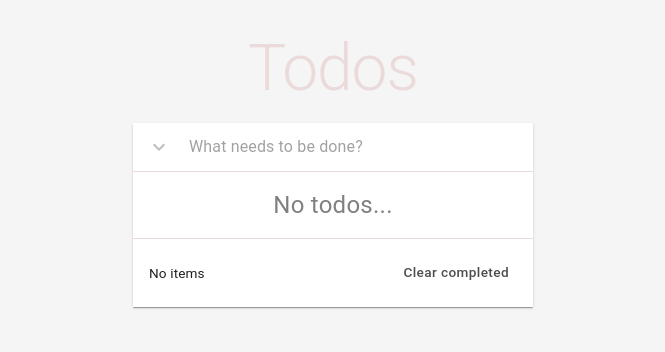
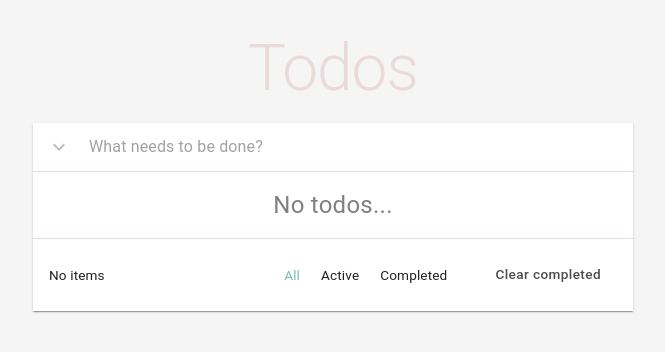
Before and after one commit to kovalkl/mindbox_test, a React (Vite) app: page / in a window 1280 px wide. Shown: the top 352 px of the page, without its empty margins (307-972 px from the left). Built offline with nearby package versions, Linux system fonts and the light colour scheme.

Commit message:
feat: implement filter todos

```diff
--- a/src/components/TodoApp/TodoApp.tsx
+++ b/src/components/TodoApp/TodoApp.tsx
@@ -1,4 +1,4 @@
-import { useState } from "react";
+import { useEffect, useState } from "react";
 
 import Paper from "@mui/material/Paper";
 
@@ -8,10 +8,21 @@ import { TodoControls } from "@/components/TodoApp/components/TodoControls/TodoC
 
 import { getIncompleteTodosCount } from "@/components/TodoApp/components/getIncompleteTodosCount";
 
-import { TodoType } from "@/components/TodoApp/types";
+import { FilterType, TodoType } from "@/components/TodoApp/types";
 
 export const TodoApp = () => {
   const [todos, setTodos] = useState<TodoType[]>([]);
+  const [filteredTodos, setFilteredTodos] = useState<TodoType[]>([]);
+  const [currentFilter, setCurrentFilter] = useState<FilterType>("all");
+
+  useEffect(() => {
+    const filterMap = {
+      all: todos,
+      active: todos.filter((todo) => !todo.isCompleted),
+      completed: todos.filter((todo) => todo.isCompleted),
+    };
+    setFilteredTodos(filterMap[currentFilter]);
+  }, [todos, currentFilter]);
 
   const addTodo = (newTodo: string) => {
     setTodos((todos) => [
@@ -35,10 +46,12 @@ export const TodoApp = () => {
   return (
     <Paper className="todo-app">
       <TodoInput addTodo={addTodo} />
-      <TodoList todos={todos} toggleCompleted={toggleCompleted} />
+      <TodoList todos={filteredTodos} toggleCompleted={toggleCompleted} />
       <TodoControls
         todoCount={getIncompleteTodosCount(todos)}
         clearCompleted={clearCompleted}
+        currentFilter={currentFilter}
+        setCurrentFilter={setCurrentFilter}
       />
     </Paper>
   );
--- a/src/components/TodoApp/components/TodoControls/TodoControls.tsx
+++ b/src/components/TodoApp/components/TodoControls/TodoControls.tsx
@@ -1,23 +1,35 @@
 import Stack from "@mui/material/Stack";
 import Typography from "@mui/material/Typography";
+import Button from "@mui/material/Button";
+
+import { TodoFilter } from "@/components/TodoApp/components/TodoFilter/TodoFilter";
 
 import { getCounterText } from "@/components/TodoApp/components/TodoControls/getCounterText";
-import Button from "@mui/material/Button";
+import { FilterType } from "@/components/TodoApp/types";
 
 type TodoControlsProps = {
   todoCount: number;
   clearCompleted: () => void;
+  currentFilter: FilterType;
+  // eslint-disable-next-line no-unused-vars
+  setCurrentFilter: (filter: FilterType) => void;
 };
 
 export const TodoControls = ({
   todoCount,
   clearCompleted,
+  currentFilter,
+  setCurrentFilter,
 }: TodoControlsProps) => {
   const counterText = getCounterText(todoCount);
 
   return (
     <Stack className="todo-controls">
-      <Typography>{counterText}</Typography>
+      <Typography sx={{ flexGrow: 1 }}>{counterText}</Typography>
+      <TodoFilter
+        currentFilter={currentFilter}
+        setCurrentFilter={setCurrentFilter}
+      />
       <Button onClick={clearCompleted}>Clear completed</Button>
     </Stack>
   );
--- /dev/null
+++ b/src/components/TodoApp/components/TodoFilter/TodoFilter.tsx
@@ -0,0 +1,47 @@
+import FormControl from "@mui/material/FormControl";
+import FormControlLabel from "@mui/material/FormControlLabel";
+import Radio from "@mui/material/Radio";
+import RadioGroup from "@mui/material/RadioGroup";
+
+import { FilterType } from "@/components/TodoApp/types";
+
+type TodoFilterProps = {
+  currentFilter: FilterType;
+  // eslint-disable-next-line no-unused-vars
+  setCurrentFilter: (filter: FilterType) => void;
+};
+
+export const TodoFilter = ({
+  currentFilter,
+  setCurrentFilter,
+}: TodoFilterProps) => {
+  return (
+    <FormControl>
+      <RadioGroup
+        row
+        value={currentFilter}
+        sx={{ gap: "1rem" }}
+        onChange={(e) => setCurrentFilter(e.target.value as FilterType)}
+      >
+        <FormControlLabel
+          className="todo-filter"
+          value="all"
+          control={<Radio sx={{ display: "none" }} />}
+          label="All"
+        />
+        <FormControlLabel
+          className="todo-filter"
+          value="active"
+          control={<Radio sx={{ display: "none" }} />}
+          label="Active"
+        />
+        <FormControlLabel
+          className="todo-filter"
+          value="completed"
+          control={<Radio sx={{ display: "none" }} />}
+          label="Completed"
+        />
+      </RadioGroup>
+    </FormControl>
+  );
+};
--- a/src/components/TodoApp/components/TodoItem/TodoItem.tsx
+++ b/src/components/TodoApp/components/TodoItem/TodoItem.tsx
@@ -16,6 +16,7 @@ export const TodoItem = ({ todo, toggleCompleted }: TodoItemType) => {
   return (
     <ListItem className="todo-item">
       <FormControlLabel
+        sx={{ wordBreak: "break-word", whiteSpace: "normal" }}
         className={todo.isCompleted ? "todo-completed" : ""}
         control={
           <Checkbox
--- a/src/components/TodoApp/types.ts
+++ b/src/components/TodoApp/types.ts
@@ -3,3 +3,5 @@ export type TodoType = {
   text: string;
   isCompleted: boolean;
 };
+
+export type FilterType = "all" | "active" | "completed";
--- a/src/index.sass
+++ b/src/index.sass
@@ -4,7 +4,7 @@ body
   align-items: center
   justify-content: center
 
-  min-width: 320px
+  min-width: 600px
   min-height: 100vh
   margin: 0
   font-family: Roboto
--- a/src/theme.ts
+++ b/src/theme.ts
@@ -8,6 +8,8 @@ const COLORS = {
   INFO: "#808080",
   DARK: "#4D4D4D",
 };
+
+const CONTENT_WIDTH_PX = 600;
 
 export const theme = createTheme({
   typography: {
@@ -37,14 +39,14 @@ export const theme = createTheme({
         root: {
           "&.todo-app": {
             backgroundColor: COLORS.WHITE,
-            minWidth: "400px",
           },
           "&.todo-controls": {
             padding: "1rem",
             minHeight: "50px",
             alignItems: "center",
             flexDirection: "row",
-            justifyContent: "space-between",
+            justifyContent: "flex-end",
+            gap: "1rem",
             fontWeight: "bold",
             "& *": {
               fontSize: "0.85rem",
@@ -61,7 +63,7 @@ export const theme = createTheme({
         root: {
           "&.todo-app": {
             backgroundColor: COLORS.WHITE,
-            minWidth: "400px",
+            width: `${CONTENT_WIDTH_PX}px`,
             component: "main",
             "& > :not(:last-child)": {
               borderBottom: `1px solid ${COLORS.SECONDARY}`,
@@ -73,7 +75,7 @@ export const theme = createTheme({
     MuiListItem: {
       styleOverrides: {
         root: {
-          padding: "0 1rem",
+          padding: "0.5rem 1rem",
           "&.todo-item:not(:last-child)": {
             borderBottom: `1px solid ${COLORS.SECONDARY}`,
           },
@@ -94,6 +96,9 @@ export const theme = createTheme({
             textDecoration: "line-through",
             color: COLORS.INFO,
           },
+          "& .MuiRadio-root.Mui-checked + span": {
+            color: COLORS.PRIMARY,
+          },
         },
       },
     },
@@ -102,6 +107,7 @@ export const theme = createTheme({
         root: {
           color: COLORS.DARK,
           textTransform: "none",
+          padding: "0.5rem 1rem",
           "&:hover": {
             backgroundColor: COLORS.LIGHT,
           },
```
